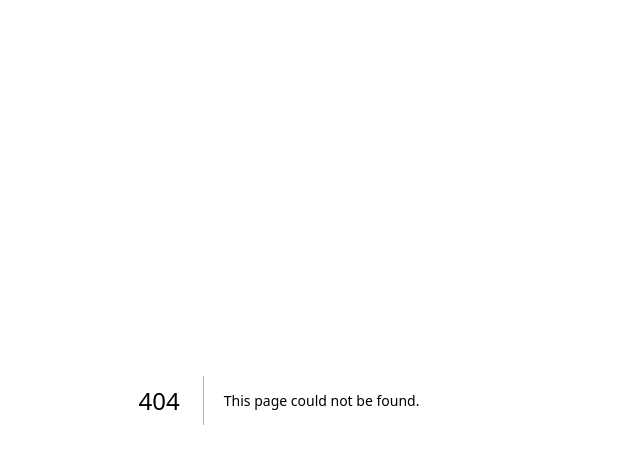
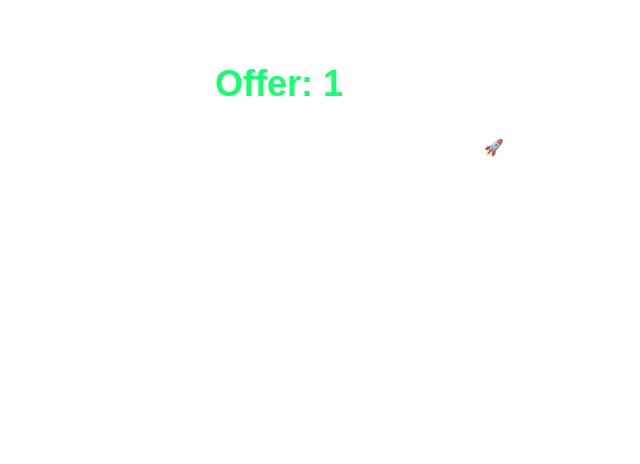
Before and after one commit to SathyaManojBiyyapu/split-partnering, a Next.js app: page /offer/1 in a window 1280 px wide. Before the commit this address had no page. Shown: the top 464 px of the page, without its empty margins (361-1001 px from the left). Built offline with nearby package versions, Linux system fonts and the light colour scheme.

Commit message:
final working build - dynamic offers fixed

```diff
--- /dev/null
+++ b/app/offer/[slug]/page.tsx
@@ -0,0 +1,19 @@
+import Link from "next/link";
+
+export default function OfferPage({ params }: { params: { slug: string } }) {
+  return (
+    <main className="flex flex-col items-center py-16 text-white">
+      <h1 className="text-4xl font-bold mb-4 text-[#16FF6E]">
+        Offer: {params.slug}
+      </h1>
+
+      <p className="mt-4 opacity-80 max-w-lg text-center">
+        This dynamic page is now valid and will fix Vercel build error 🚀
+      </p>
+
+      <Link href="/categories" className="neon-btn mt-8">
+        ⬅ Back to Categories
+      </Link>
+    </main>
+  );
+}
```
Also changed, not shown: app/offers/[slug]/page.tsx (deleted), 1 other file (tests, documents, lock files or other folders).
